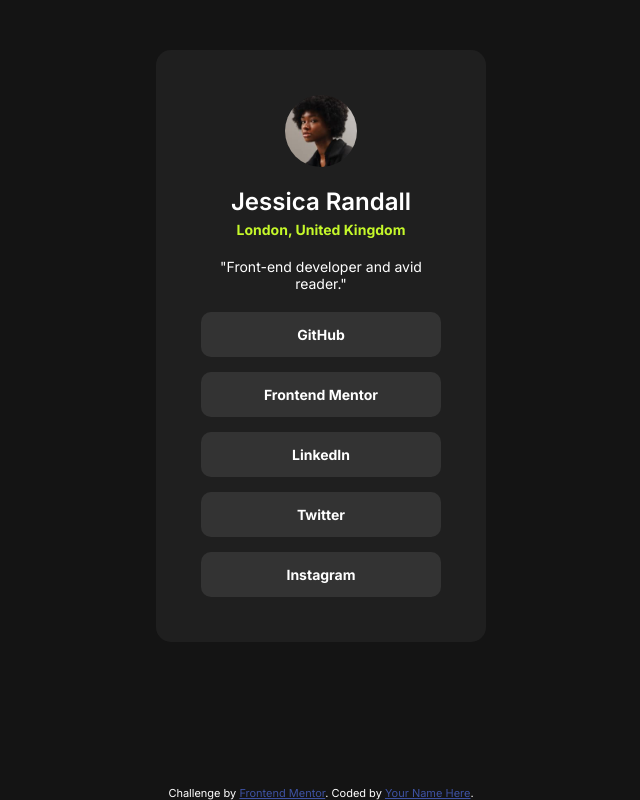
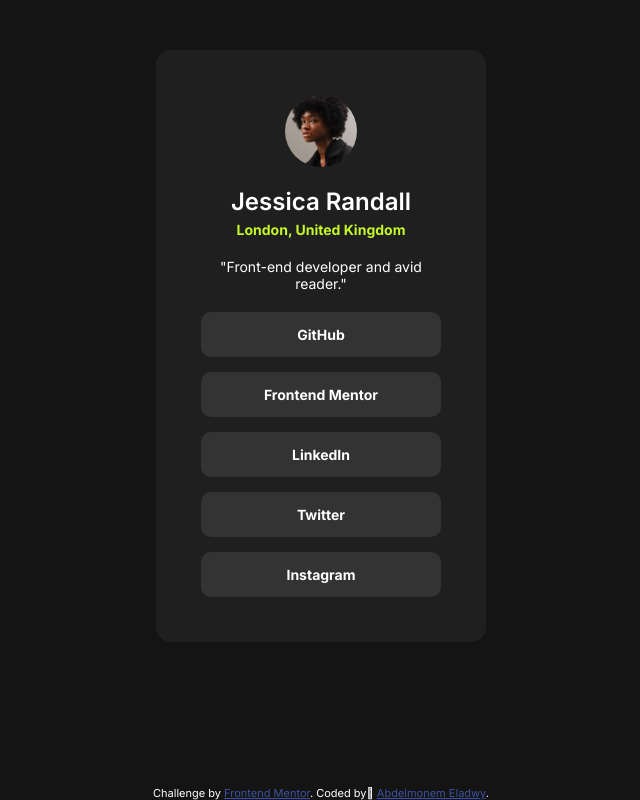
Before and after one commit to MonemAdawy/Front-End-mentor-Social-links-profile-, a plain HTML site: page index.html in a window 1280 px wide. Shown: the whole page, without its empty margins (319-959 px from the left). Drawn offline with Linux system fonts and the light colour scheme.

Commit message:
modified index.html

```diff
--- a/index.html
+++ b/index.html
@@ -31,7 +31,7 @@
 
   <footer class="attribution">
     Challenge by <a href="https://www.frontendmentor.io?ref=challenge" target="_blank">Frontend Mentor</a>.
-    Coded by <a href="#">Your Name Here</a>.
+    Coded by <a href="#">ِAbdelmonem Eladwy</a>.
   </footer>
 </body>
 </html>
```
